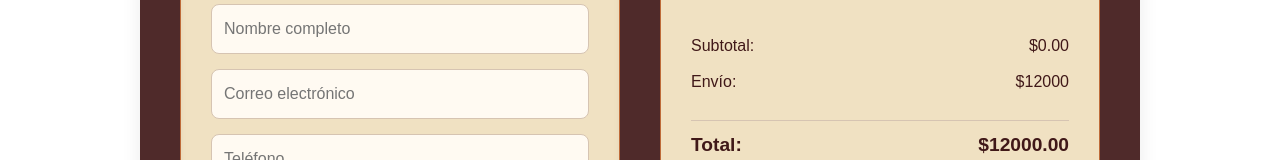
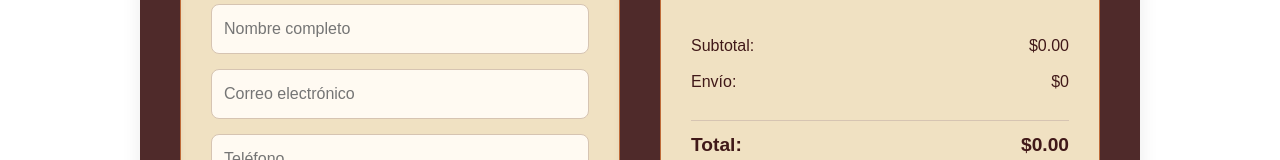
Before and after one commit to esmeralda0147/tienda-2, a React (Create React App) app: page /billing in a window 1280 px wide. Shown: the part 349-509 px from the top of the page. Built offline with nearby package versions, Linux system fonts and the light colour scheme.

Commit message:
fix: homepage path and routing for Vercel

```diff
--- a/src/pages/BillingPage.js
+++ b/src/pages/BillingPage.js
@@ -17,7 +17,7 @@ const BillingPage = () => {
         codigoPostal: '',
         cupon: '',
     });
-    const [envio, setEnvio] = useState(12000);
+    const [envio] = useState(0); // si no usas setEnvio
     const [descuento, setDescuento] = useState(0);
     const navigate = useNavigate();
 
--- a/src/pages/Store.js
+++ b/src/pages/Store.js
@@ -32,8 +32,6 @@ const Store = () => {
                 <div className="product-grid">
                     {products.map((product) => {
                         const basePrice = product.options ? Math.min(...product.options.map(opt => opt.price)) : product.price;
-                        const defaultOption = product.options ? product.options[0] : null;
-
                         return (
                             <div className="product-card" key={product.id}>
                                 <Link to={`/store/${product.id}`}>
```
Also changed, not shown: vercel.json (deleted).
